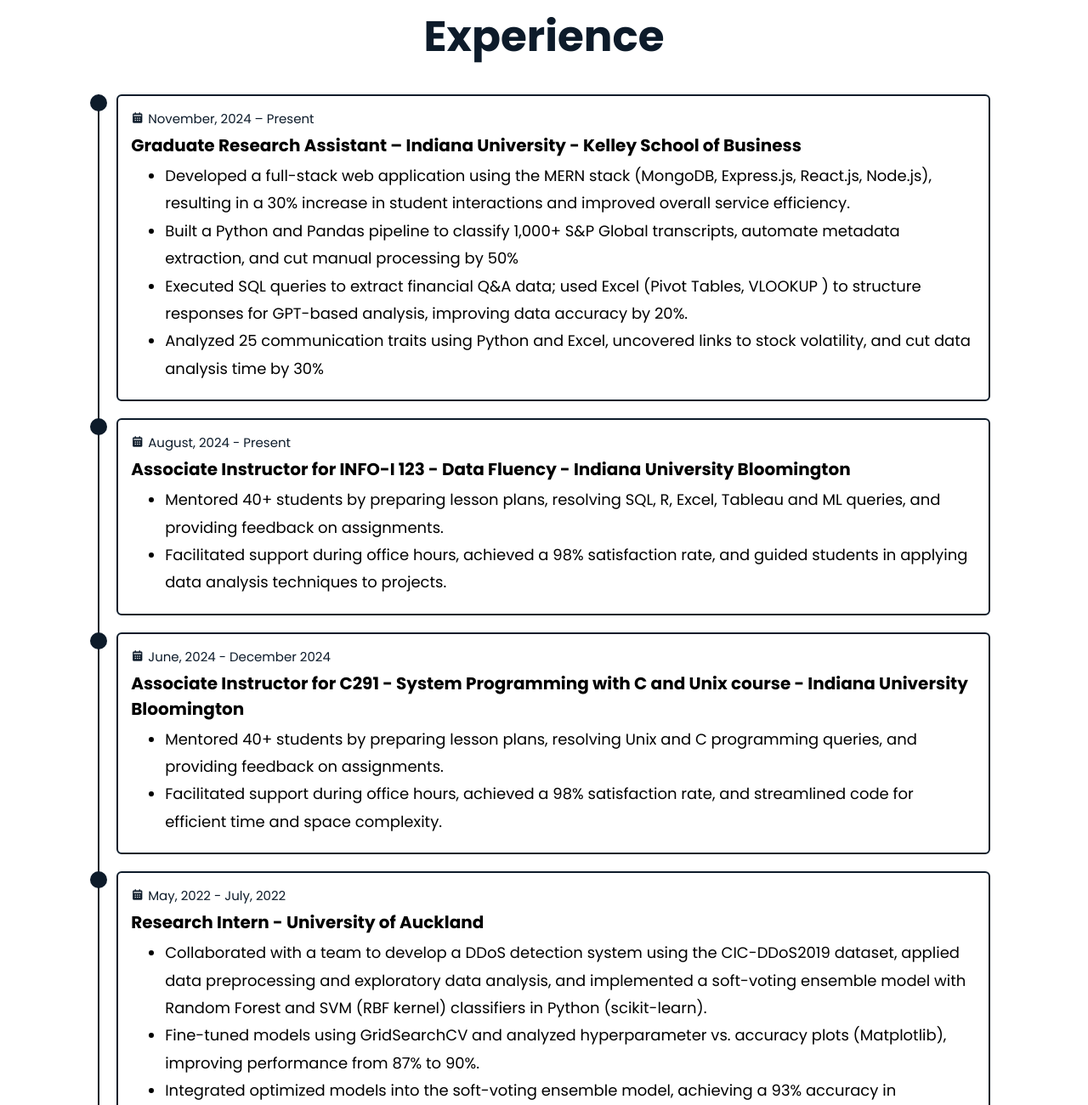
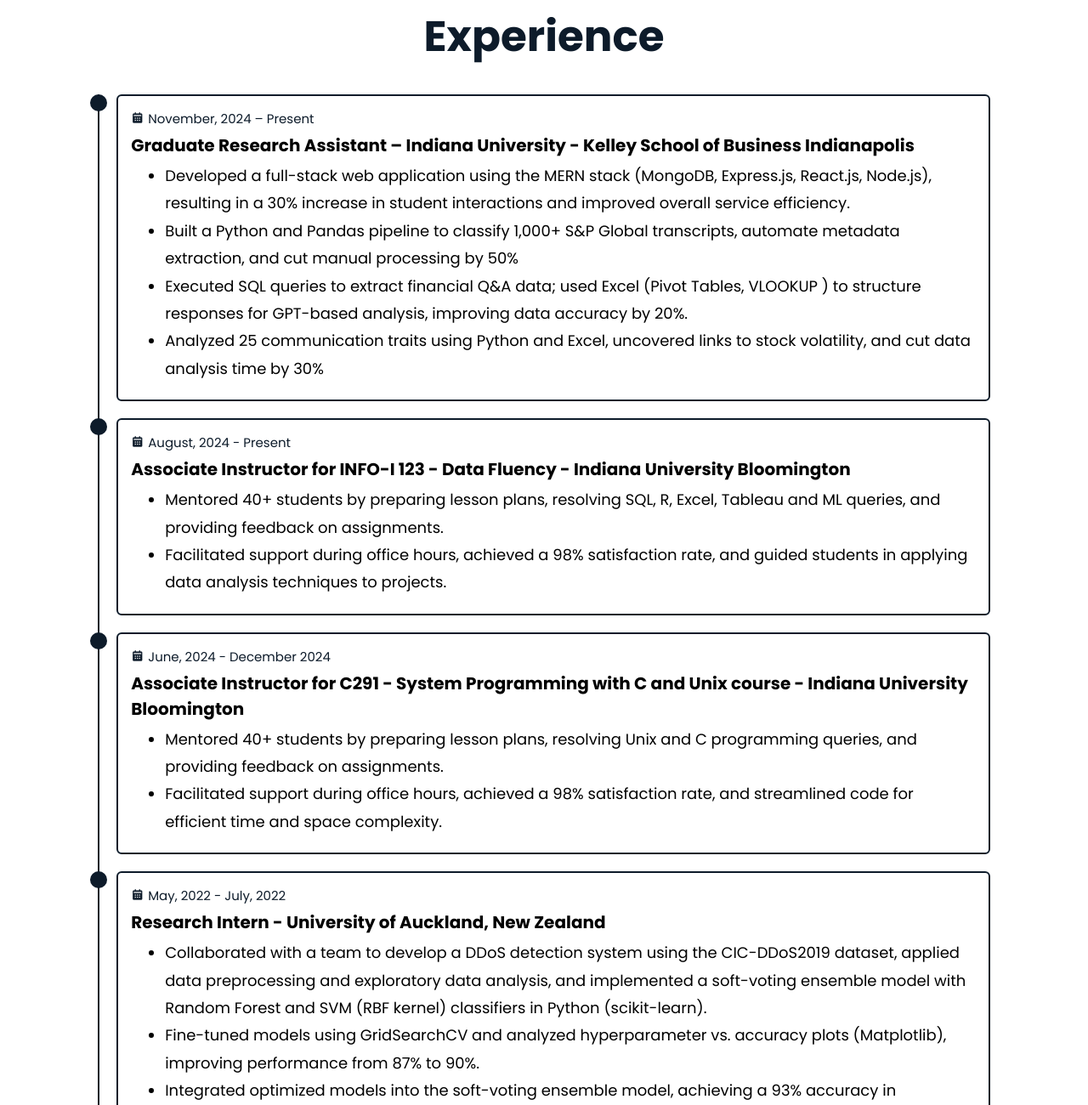
Before and after one commit to yudheksha/portfolio, a plain HTML site: page index.html in a window 1280 px wide. Shown: the part 1694-2994 px from the top of the page at 85% size. Drawn offline with nearby package versions, Linux system fonts and the light colour scheme.

Commit message:
Updated resume

```diff
--- a/index.html
+++ b/index.html
@@ -43,7 +43,7 @@
                     <a href="mailto:yugokavi@iu.edu" class="btn">Contact Me</a>
                     <a href="https://drive.google.com/file/d/1pavFGl9WrzXSD_qWbgJnZUo7-rprkQcc/view?usp=sharing"
                         class="btn" target="_blank">Data Resume</a>
-                    <a href="https://drive.google.com/file/d/1oIaAuvqYRk0rwu9Q9UKiaGAd4S8JYIhy/view?usp=sharing"
+                    <a href="https://drive.google.com/file/d/1WukoIAbfgh8s_YPgEB_VVeqnGz00_e1T/view?usp=sharing"
                         class="btn" target="_blank">SWE Resume</a>
                 </div>
             </div>
@@ -105,7 +105,7 @@
                 <div class="education-content">
                     <div class="content">
                         <div class="year"><i class="bx bxs-calendar"></i>November, 2024 – Present</div>
-                        <h3>Graduate Research Assistant – Indiana University - Kelley School of Business</h3>
+                        <h3>Graduate Research Assistant – Indiana University - Kelley School of Business Indianapolis</h3>
                         <p>
                         <ul>
                             <li>Developed a full-stack web application using the MERN stack (MongoDB, Express.js,
@@ -159,7 +159,7 @@
                 <div class="education-content">
                     <div class="content">
                         <div class="year"><i class="bx bxs-calendar"></i>May, 2022 - July, 2022</div>
-                        <h3>Research Intern - University of Auckland</h3>
+                        <h3>Research Intern - University of Auckland, New Zealand</h3>
                         <p>
                         <ul>
                             <li>Collaborated with a team to develop a DDoS detection system using the CIC-DDoS2019
```
